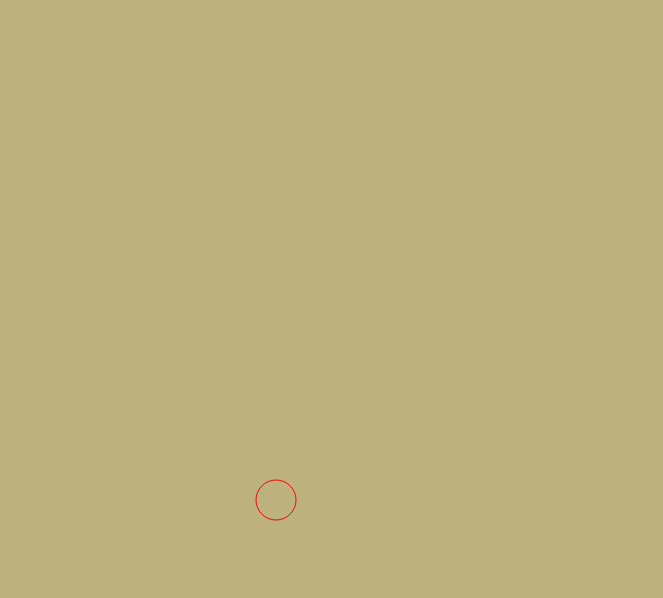
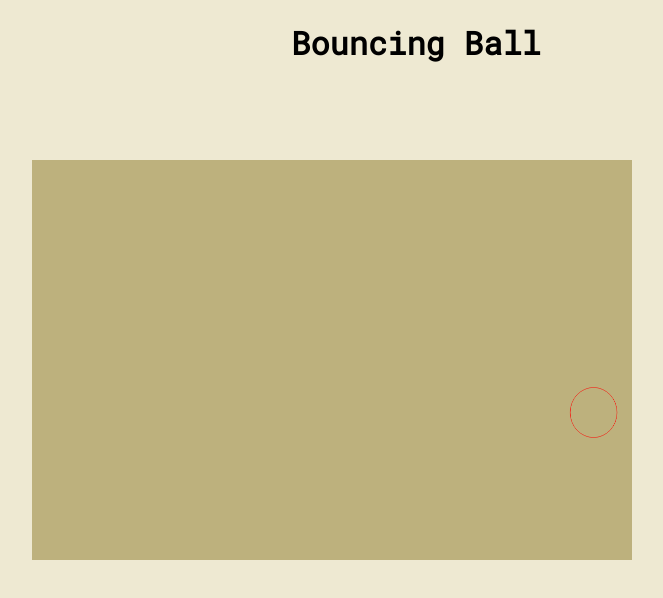
Before and after one commit to Odrakes1992/bouncing_ball_game, a plain HTML site: page index.html in a window 1280 px wide. Shown: the whole page, without its empty margins (224-887 px from the left). Drawn offline with Linux system fonts and the light colour scheme.

Commit message:
update code to prevent ball disappearing when it hits the bottom of the canvas

```diff
--- a/src/index.js
+++ b/src/index.js
@@ -1,15 +1,87 @@
 const canvas = document.querySelector("canvas");
+canvas.width = window.innerWidth;
 canvas.height = window.innerHeight;
-canvas.width = window.innerWidth;
 
-// work with one ball first and then update code to allow for second ball when the page is touched.
+//generate random coordinates
+
 var ball = canvas.getContext("2d");
 
-ball.beginPath();
-ball.strokeStyle = "red";
-ball.arc(500, 500, 20, Math.PI * 2, false);
-ball.stroke();
+var x = Math.floor(Math.random() * innerWidth);
+var y = Math.floor(Math.random() * innerHeight);
+var xspeed = Math.floor(Math.random() * 4);
+var yspeed = Math.floor(Math.random() * 6);
+var radius = 50;
 
-// create a function which allows it to bounce off the sides
+run();
 
-// create a function that when it hits the ground it will bounce until it runs out of energy and stops
+function run() {
+  requestAnimationFrame(run);
+  ball.clearRect(0, 0, innerWidth, innerHeight);
+  // work with one ball first and then update code to allow for second ball when the page is touched.
+
+  ball.beginPath();
+  ball.strokeStyle = "red";
+  ball.arc(x, y, radius, 0, Math.PI * 2, false);
+  ball.stroke();
+
+  // create a function which allows it to bounce off the sides
+
+  if (radius + x > innerWidth) xspeed = 0 - xspeed;
+
+  if (x - radius < 0) xspeed = 0 - xspeed;
+
+  if (y + radius > innerHeight) yspeed = 0 - yspeed;
+
+  if (y - radius < 0) yspeed = 0 - yspeed;
+
+  x = x + xspeed;
+  y = y + yspeed;
+
+  // create a function that when it hits the ground it will bounce until it runs out of energy and stops
+}
+
+// var canvas = document.querySelector("canvas");
+
+// canvas.width = window.innerWidth;
+// canvas.height = window.innerHeight;
+
+// var l = canvas.getContext("2d");
+
+// // x and y are the co-ordinates of the circle
+
+// // vx and vy are the respective speeds
+
+// var x = Math.floor(Math.random() * innerWidth);
+// var y = Math.floor(Math.random() * innerHeight);
+// var vx = Math.floor(Math.random() * 4);
+// var vy = Math.floor(Math.random() * 6);
+// var radius = 20;
+
+// move();
+
+// function move() {
+//   requestAnimationFrame(move);
+
+//   // It clears the specified pixels within
+//   // the given rectangle
+//   l.clearRect(0, 0, innerWidth, innerHeight);
+
+//   // Creating a circle
+//   l.beginPath();
+//   l.strokeStyle = "black";
+//   l.arc(x, y, radius, 0, Math.PI * 2, false);
+//   l.stroke();
+
+//   // Conditions sso that the ball bounces
+//   // from the edges
+//   if (radius + x > innerWidth) vx = 0 - vx;
+
+//   if (x - radius < 0) vx = 0 - vx;
+
+//   if (y + radius > innerHeight) vy = 0 - vy;
+
+//   if (y - radius < 0) vy = 0 - vy;
+
+//   x = x + vx;
+//   y = y + vy;
+// }
--- a/styles.css
+++ b/styles.css
@@ -10,11 +10,9 @@ body {
 canvas {
   text-align: center;
   background-color: rgb(189, 177, 125);
-  width: 100%;
-  height: 100%;
+  width: 600px;
+  height: 400px;
   position: absolute;
-  top: 0;
-  left: 0;
-  right: 0;
-  bottom: 0;
+  top: 20%;
+  left: 20%;
 }
```
